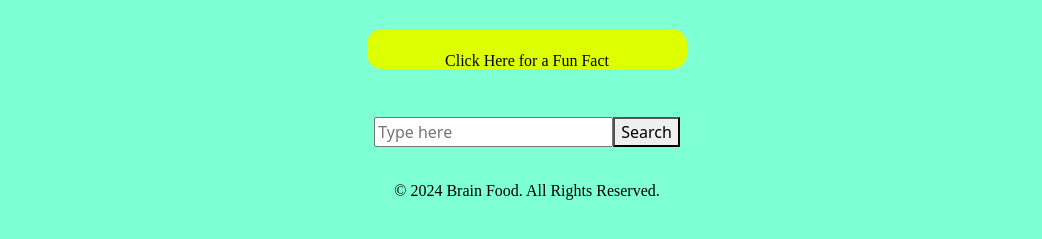
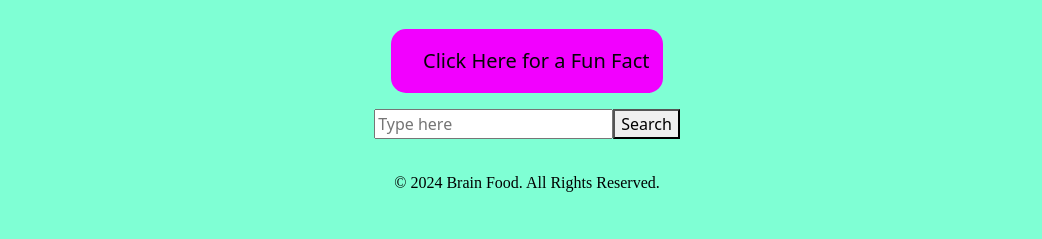
Before and after one commit to kylezap/BrainFood, a plain HTML site: page index.html in a window 1280 px wide. Shown: the part 183-422 px from the top of the page, without its empty margins (113-1155 px from the left). Drawn offline with nearby package versions, Linux system fonts and the light colour scheme; no server answers; a web font is replaced by a local one.

Commit message:
adding css updates

```diff
--- a/assets/style.css
+++ b/assets/style.css
@@ -25,19 +25,19 @@ header h1 {
 }
 
 .fact-button {
-    font-family: Rubik Scribble;
-    padding: 20px 20px;
-    font-size: 16px;
-    text-align: center;
-    color: #000000;
-    background-color: #ddff00;
+    padding: 2rem;
+    font-size: 20px;
+    color: #050505;
+    background-color: #f200ff;
     border: none;
     border-radius: 15px;
     box-shadow: 0px #05ece5;
-    width: 20rem;
+    width: 17rem;
     height: 1.5rem;
     white-space: nowrap;
-    margin-bottom: 2rem;
+    display: flex;
+    align-items: center;
+    text-align: center;
 }
 
 .fact-button:hover {
@@ -53,6 +53,7 @@ header h1 {
 #fact-button {
     display: flex;
     justify-content: center;
+    text-align: center;
 }
 
 .search-container {
@@ -91,3 +92,10 @@ footer {
     justify-content: center;
     color: black;
 }
+
+#fact-display {
+    text-align: center;
+    font-size: 24px;
+    font-family: Rubik Scribble;
+    color: black;
+}
```
